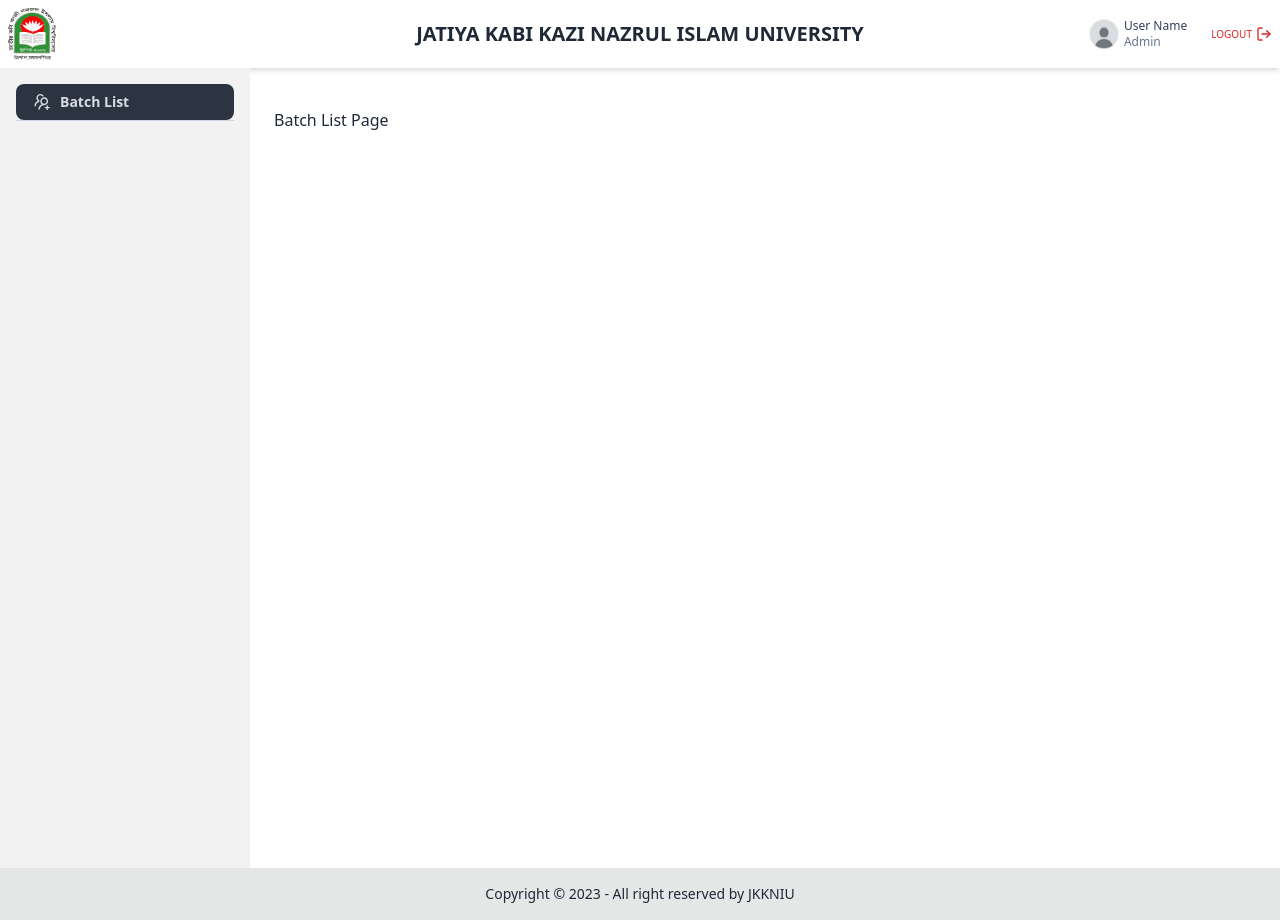
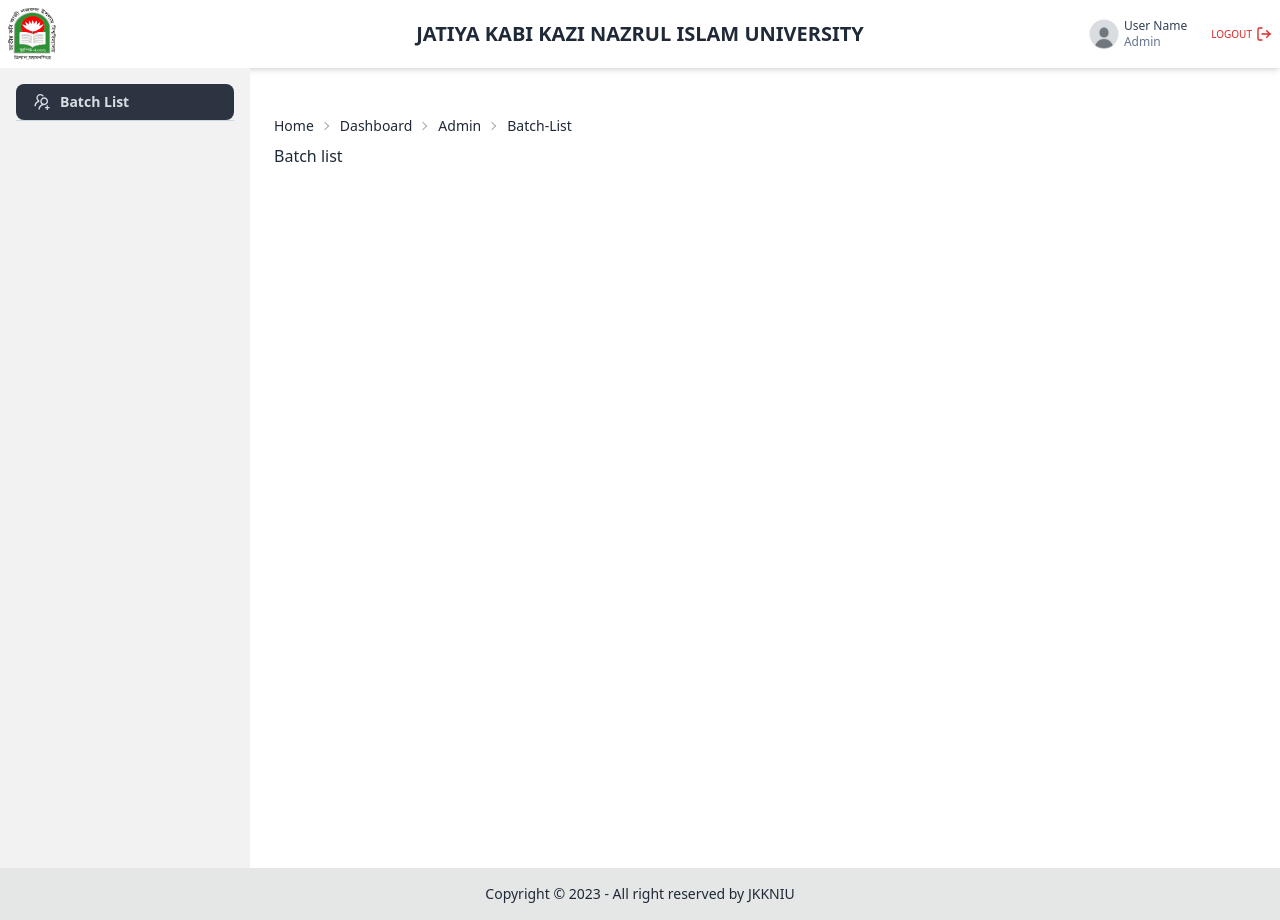
Before and after one commit to sam-suzzaman/ResultSystem, a React (Vite) app: page /dashboard/admin/batch-list in a window 1280 px wide. Built offline with nearby package versions, Linux system fonts and the light colour scheme.

Commit message:
add breadcrumb

```diff
--- /dev/null
+++ b/src/Components/Shared/Breadcrumb/Breadcrumb.jsx
@@ -0,0 +1,21 @@
+const Breadcrumb = ({ location }) => {
+    const breadcrumbs = location.split("/");
+    return (
+        <div className="text-xs sm:text-sm breadcrumbs">
+            <ul>
+                <span className="capitalize underline-offset-0 cursor-default">
+                    Home
+                </span>
+                {breadcrumbs.map((breadcrumb, index) => (
+                    <li key={index}>
+                        <span className="capitalize underline-offset-0 cursor-default">
+                            {breadcrumb}
+                        </span>
+                    </li>
+                ))}
+            </ul>
+        </div>
+    );
+};
+
+export default Breadcrumb;
--- a/src/Pages/DashboardPages/Admin/BatchListPage.jsx
+++ b/src/Pages/DashboardPages/Admin/BatchListPage.jsx
@@ -1,7 +1,18 @@
-import React from "react";
+import { useLocation } from "react-router-dom";
+import Breadcrumb from "../../../Components/Shared/Breadcrumb/Breadcrumb";
 
 const BatchListPage = () => {
-    return <div>Batch List Page</div>;
+    const locationValue = useLocation();
+    console.log(locationValue);
+
+    return (
+        <>
+            <div>
+                <Breadcrumb location={locationValue.pathname} />
+            </div>
+            <h3>Batch list</h3>
+        </>
+    );
 };
 
 export default BatchListPage;
```
